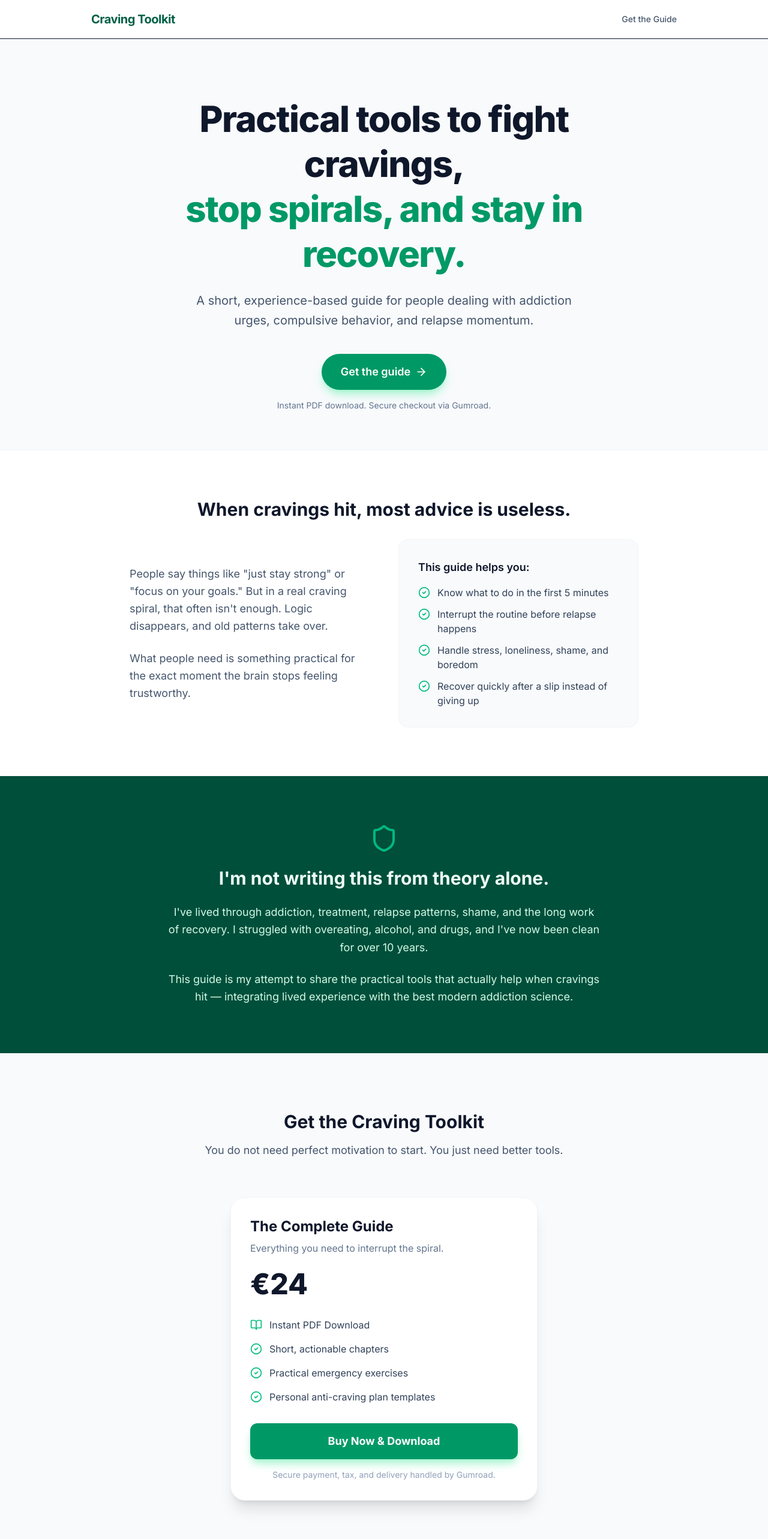
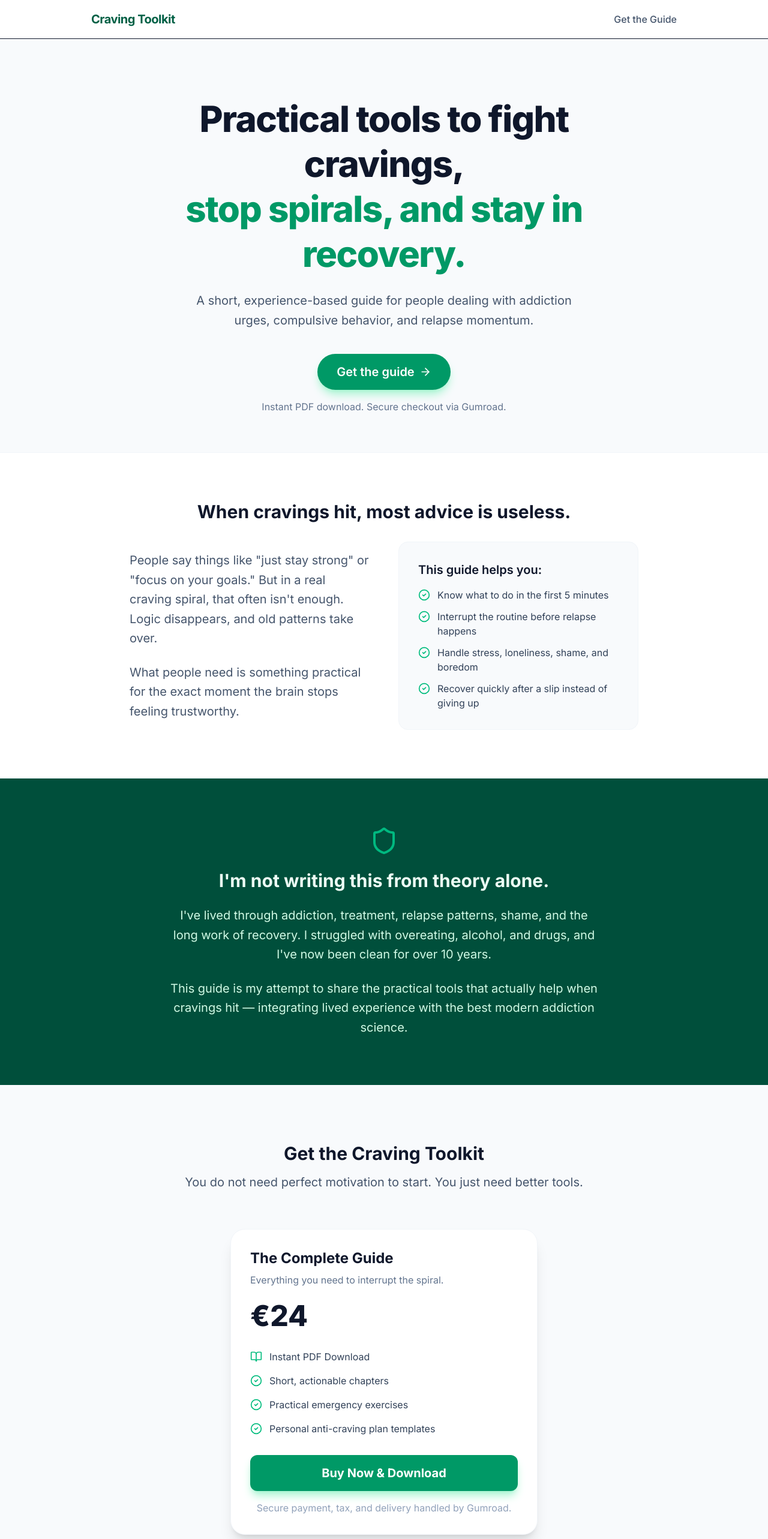
Before and after one commit to JakubHave/craving-toolkit-web, a Next.js app in the folder craving-toolkit-web/: page / in a window 1280 px wide. Shown: the top 2566 px of the page at 60% size. Built offline with nearby package versions, Linux system fonts and the light colour scheme.

Commit message:
Increase font size of paragraphs and microcopy on landing page

```diff
--- a/craving-toolkit-web/src/app/page.tsx
+++ b/craving-toolkit-web/src/app/page.tsx
@@ -7,7 +7,7 @@ export default function LandingPage() {
       <nav className="border-b bg-white">
         <div className="max-w-5xl mx-auto px-6 h-16 flex items-center justify-between">
           <div className="font-bold text-xl tracking-tight text-emerald-800">Craving Toolkit</div>
-          <a href="#pricing" className="text-sm font-medium text-slate-600 hover:text-emerald-700 transition">Get the Guide</a>
+          <a href="#pricing" className="text-base font-medium text-slate-600 hover:text-emerald-700 transition">Get the Guide</a>
         </div>
       </nav>
 
@@ -21,11 +21,11 @@ export default function LandingPage() {
           A short, experience-based guide for people dealing with addiction urges, compulsive behavior, and relapse momentum.
         </p>
         <div className="flex flex-col sm:flex-row items-center justify-center gap-4">
-          <a href="#pricing" className="bg-emerald-600 text-white px-8 py-4 rounded-full font-semibold text-lg hover:bg-emerald-700 transition shadow-lg shadow-emerald-200 flex items-center gap-2">
+          <a href="#pricing" className="bg-emerald-600 text-white px-8 py-4 rounded-full font-semibold text-xl hover:bg-emerald-700 transition shadow-lg shadow-emerald-200 flex items-center gap-2">
             Get the guide <ArrowRight className="w-5 h-5" />
           </a>
         </div>
-        <p className="mt-4 text-sm text-slate-500">Instant PDF download. Secure checkout via Gumroad.</p>
+        <p className="mt-4 text-base text-slate-500">Instant PDF download. Secure checkout via Gumroad.</p>
       </header>
 
       {/* Problem Section */}
@@ -34,15 +34,15 @@ export default function LandingPage() {
           <h2 className="text-3xl font-bold mb-8 text-center">When cravings hit, most advice is useless.</h2>
           <div className="grid md:grid-cols-2 gap-12 items-center">
             <div>
-              <p className="text-lg text-slate-600 mb-6 leading-relaxed">
+              <p className="text-xl text-slate-600 mb-6 leading-relaxed">
                 People say things like "just stay strong" or "focus on your goals." But in a real craving spiral, that often isn't enough. Logic disappears, and old patterns take over.
               </p>
-              <p className="text-lg text-slate-600 leading-relaxed">
+              <p className="text-xl text-slate-600 leading-relaxed">
                 What people need is something practical for the exact moment the brain stops feeling trustworthy.
               </p>
             </div>
             <div className="bg-slate-50 p-8 rounded-2xl border border-slate-100">
-              <h3 className="font-semibold text-lg mb-4">This guide helps you:</h3>
+              <h3 className="font-semibold text-xl mb-4">This guide helps you:</h3>
               <ul className="space-y-3">
                 {[
                   "Know what to do in the first 5 minutes",
@@ -66,10 +66,10 @@ export default function LandingPage() {
         <div className="max-w-3xl mx-auto px-6 text-center">
           <Shield className="w-12 h-12 mx-auto mb-6 text-emerald-400 opacity-80" />
           <h2 className="text-3xl font-bold mb-6">I'm not writing this from theory alone.</h2>
-          <p className="text-lg leading-relaxed text-emerald-100 mb-6">
+          <p className="text-xl leading-relaxed text-emerald-100 mb-6">
             I've lived through addiction, treatment, relapse patterns, shame, and the long work of recovery. I struggled with overeating, alcohol, and drugs, and I've now been clean for over 10 years.
           </p>
-          <p className="text-lg leading-relaxed text-emerald-100">
+          <p className="text-xl leading-relaxed text-emerald-100">
             This guide is my attempt to share the practical tools that actually help when cravings hit — integrating lived experience with the best modern addiction science.
           </p>
         </div>
@@ -80,7 +80,7 @@ export default function LandingPage() {
         <div className="max-w-5xl mx-auto px-6">
           <div className="text-center mb-16">
             <h2 className="text-3xl font-bold mb-4">Get the Craving Toolkit</h2>
-            <p className="text-lg text-slate-600">You do not need perfect motivation to start. You just need better tools.</p>
+            <p className="text-xl text-slate-600">You do not need perfect motivation to start. You just need better tools.</p>
           </div>
 
           <div className="max-w-lg mx-auto bg-white rounded-3xl shadow-xl overflow-hidden border border-slate-100">
@@ -102,18 +102,18 @@ export default function LandingPage() {
                 href="https://gumroad.com"
                 target="_blank"
                 rel="noopener noreferrer"
-                className="block w-full text-center bg-emerald-600 text-white rounded-xl py-4 font-bold text-lg hover:bg-emerald-700 transition shadow-lg shadow-emerald-200"
+                className="block w-full text-center bg-emerald-600 text-white rounded-xl py-4 font-bold text-xl hover:bg-emerald-700 transition shadow-lg shadow-emerald-200"
               >
                 Buy Now & Download
               </a>
-              <p className="text-center text-sm text-slate-400 mt-4">Secure payment, tax, and delivery handled by Gumroad.</p>
+              <p className="text-center text-base text-slate-400 mt-4">Secure payment, tax, and delivery handled by Gumroad.</p>
             </div>
           </div>
         </div>
       </section>
 
       {/* Footer / Legal */}
-      <footer className="bg-slate-900 text-slate-400 py-12 text-center text-sm">
+      <footer className="bg-slate-900 text-slate-400 py-12 text-center text-base">
         <div className="max-w-4xl mx-auto px-6">
           <p className="mb-4">
             <strong>Disclaimer:</strong> This guide is educational and based on lived experience. It is not medical advice and is not a substitute for professional treatment, therapy, or emergency support.
```
